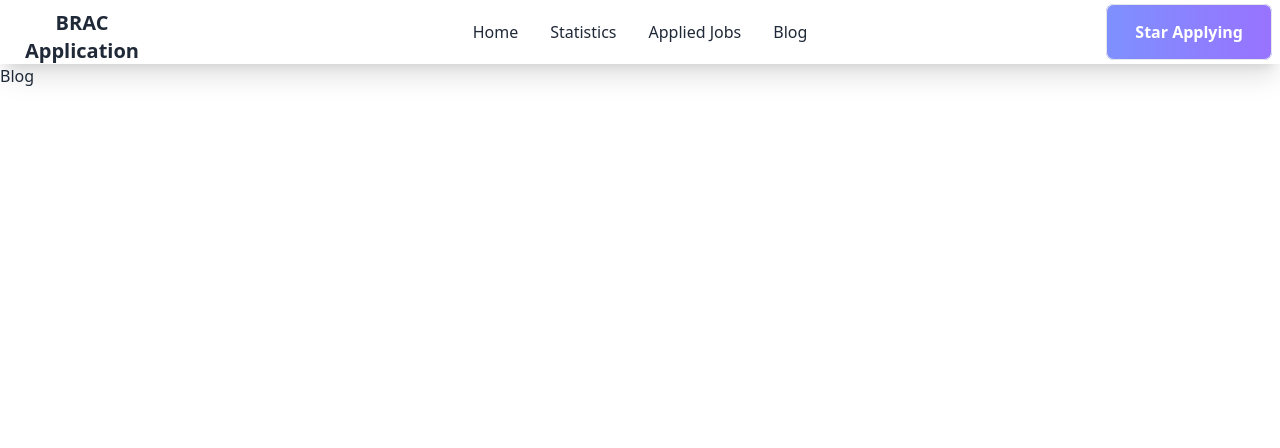
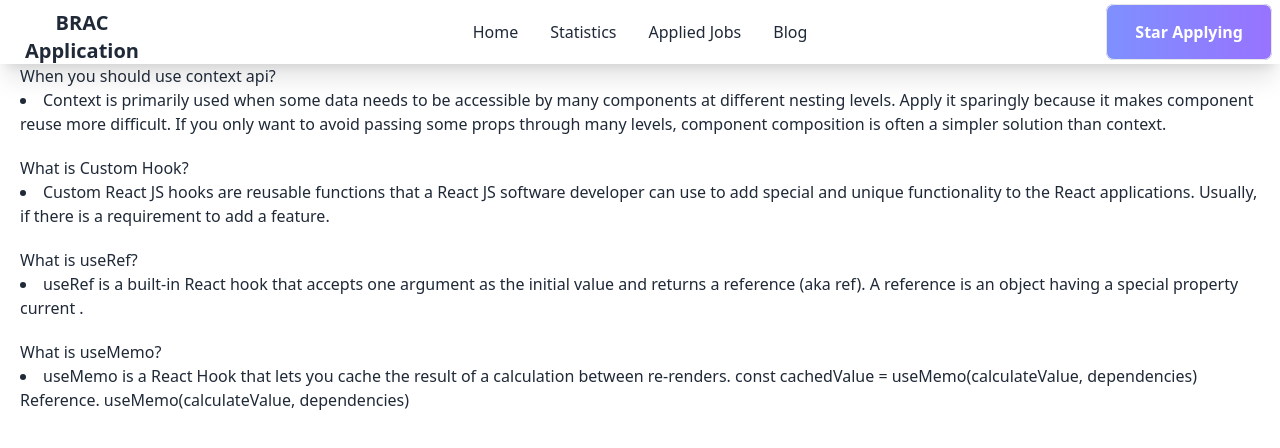
Before and after one commit to jakariachynabil10/JobApplication, a React (Vite) app: page /blog in a window 1280 px wide. Shown: the top 448 px of the page. Built offline with nearby package versions, Linux system fonts and the light colour scheme.

Commit message:
blog is fullly done

```diff
--- a/src/Blog/Blog.jsx
+++ b/src/Blog/Blog.jsx
@@ -1,11 +1,39 @@
-import React from 'react';
+import React from "react";
 
 const Blog = () => {
-    return (
-        <>
-         <h1>Blog</h1>
-        </>
-    );
+  return (
+    <>
+      <div className="mx-5">
+        <p>When you should use context api?</p>
+        <li>
+          Context is primarily used when some data needs to be accessible by
+          many components at different nesting levels. Apply it sparingly
+          because it makes component reuse more difficult. If you only want to
+          avoid passing some props through many levels, component composition is
+          often a simpler solution than context.
+        </li>
+        <p className="mt-5">What is Custom Hook?</p>
+        <li>
+          Custom React JS hooks are reusable functions that a React JS software
+          developer can use to add special and unique functionality to the React
+          applications. Usually, if there is a requirement to add a feature.
+        </li>
+        <p className="mt-5">What is useRef?</p>
+        <li>
+          useRef is a built-in React hook that accepts one argument as the
+          initial value and returns a reference (aka ref). A reference is an
+          object having a special property current .
+        </li>
+        <p className="mt-5">What is useMemo?</p>
+        <li>
+          useMemo is a React Hook that lets you cache the result of a
+          calculation between re-renders. const cachedValue =
+          useMemo(calculateValue, dependencies) Reference.
+          useMemo(calculateValue, dependencies)
+        </li>
+      </div>
+    </>
+  );
 };
 
 export default Blog;
```
